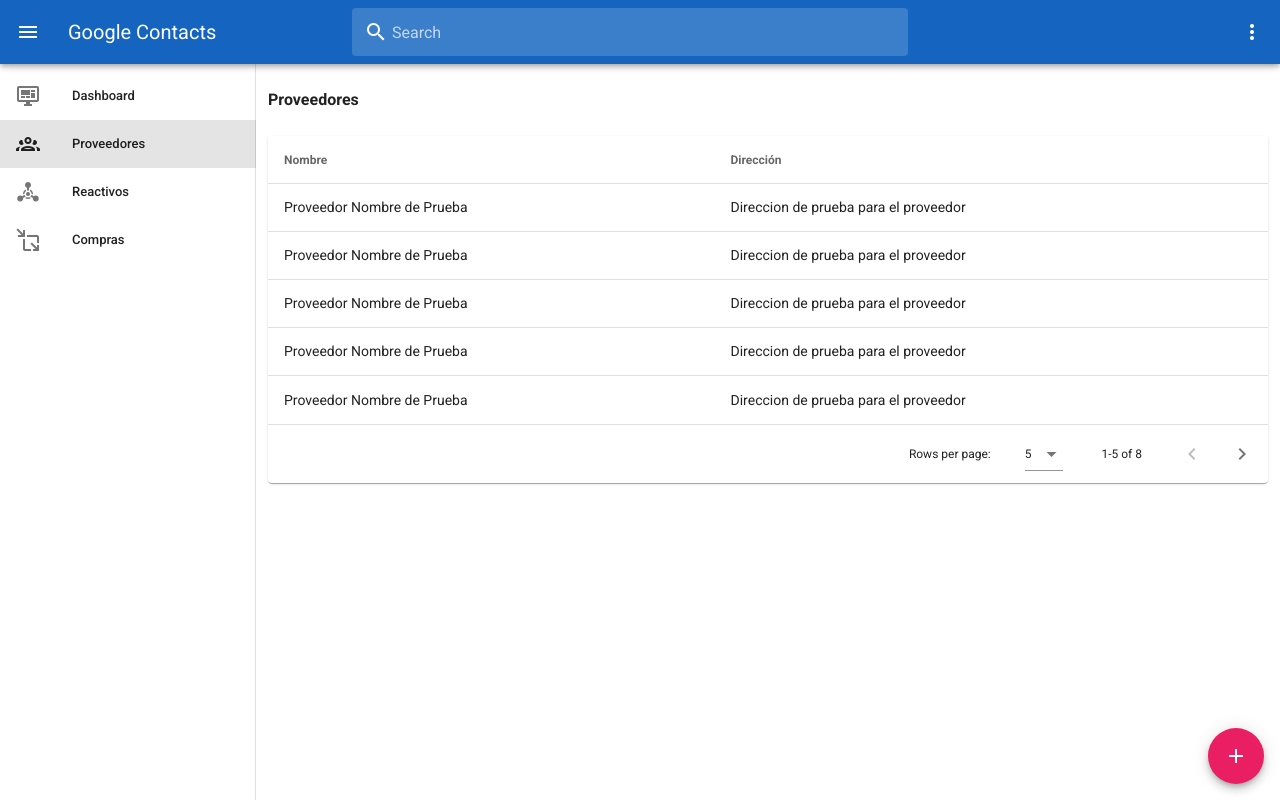
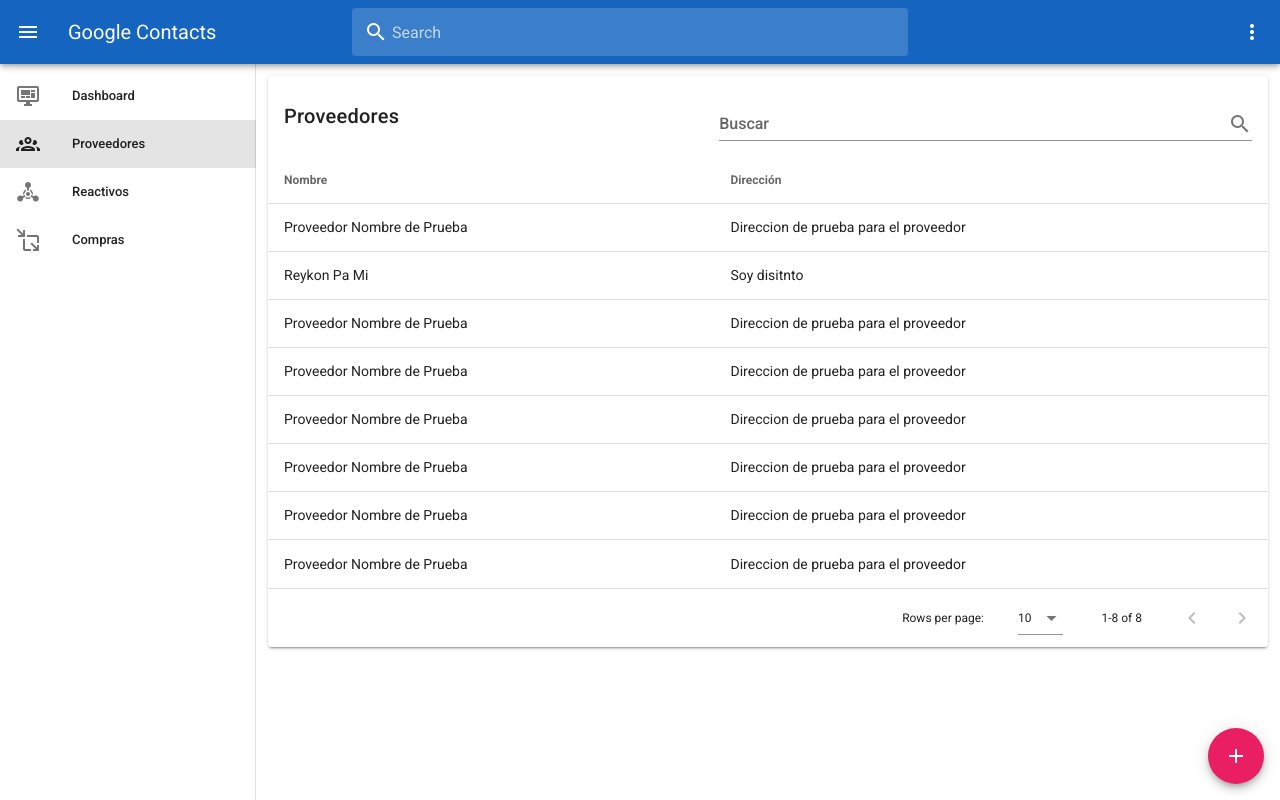
Before and after one commit to isasiluispy/admin-vuetify, a Vue app: page /proveedores in a window 1280 px wide. Built offline with nearby package versions, Linux system fonts and the light colour scheme; sample sign-in values are in the browser's storage.

Commit message:
datatables con search

```diff
--- a/src/views/CompraList.vue
+++ b/src/views/CompraList.vue
@@ -1,22 +1,24 @@
 <template>
     <div>
 
-        <v-row no-gutters align="start" justify="space-between" class="mt-3">
-            <v-col md="auto">
-                <h4>Compras</h4>
-            </v-col>
-        </v-row>
-
-        <v-row align="start" justify="space-between" class="mt-3">
-            <v-col>
-                <v-data-table
-                        :headers="headers"
-                        :items="rows"
-                        :items-per-page="5"
-                        class="elevation-1"
-                ></v-data-table>
-            </v-col>
-        </v-row>
+        <v-card>
+            <v-card-title>
+                Compras
+                <v-spacer></v-spacer>
+                <v-text-field
+                        v-model="search"
+                        append-icon="mdi-magnify"
+                        label="Buscar"
+                        single-line
+                        hide-details
+                ></v-text-field>
+            </v-card-title>
+            <v-data-table
+                    :headers="headers"
+                    :items="rows"
+                    :search="search"
+            ></v-data-table>
+        </v-card>
 
         <v-btn
                 bottom
@@ -38,6 +40,7 @@
     name: 'CompraList',
     data() {
       return {
+        search: '',
         headers: [
           {
             text: '# Factura',
--- a/src/views/ProveedorList.vue
+++ b/src/views/ProveedorList.vue
@@ -1,22 +1,24 @@
 <template>
     <div>
 
-        <v-row no-gutters align="start" justify="space-between" class="mt-3">
-            <v-col md="auto">
-                <h4>Proveedores</h4>
-            </v-col>
-        </v-row>
-
-        <v-row align="start" justify="space-between" class="mt-3">
-            <v-col>
-                <v-data-table
-                        :headers="headers"
-                        :items="rows"
-                        :items-per-page="5"
-                        class="elevation-1"
-                ></v-data-table>
-            </v-col>
-        </v-row>
+        <v-card>
+            <v-card-title>
+                Proveedores
+                <v-spacer></v-spacer>
+                <v-text-field
+                        v-model="search"
+                        append-icon="mdi-magnify"
+                        label="Buscar"
+                        single-line
+                        hide-details
+                ></v-text-field>
+            </v-card-title>
+            <v-data-table
+                    :headers="headers"
+                    :items="rows"
+                    :search="search"
+            ></v-data-table>
+        </v-card>
 
         <v-btn
                 bottom
@@ -38,6 +40,7 @@
     name: 'ProveedorList',
     data() {
       return {
+        search: '',
         headers: [
           {
             text: 'Nombre',
@@ -52,8 +55,8 @@
             direccion: 'Direccion de prueba para el proveedor',
           },
           {
-            nombre: 'Proveedor Nombre de Prueba',
-            direccion: 'Direccion de prueba para el proveedor',
+            nombre: 'Reykon Pa Mi',
+            direccion: 'Soy disitnto',
           },
           {
             nombre: 'Proveedor Nombre de Prueba',
--- a/src/views/ReactivoList.vue
+++ b/src/views/ReactivoList.vue
@@ -1,22 +1,24 @@
 <template>
     <div>
 
-        <v-row no-gutters align="start" justify="space-between" class="mt-3">
-            <v-col md="auto">
-                <h4>Reactivos</h4>
-            </v-col>
-        </v-row>
-
-        <v-row align="start" justify="space-between" class="mt-3">
-            <v-col>
-                <v-data-table
-                        :headers="headers"
-                        :items="rows"
-                        :items-per-page="5"
-                        class="elevation-1"
-                ></v-data-table>
-            </v-col>
-        </v-row>
+        <v-card>
+            <v-card-title>
+                Reactivos
+                <v-spacer></v-spacer>
+                <v-text-field
+                        v-model="search"
+                        append-icon="mdi-magnify"
+                        label="Buscar"
+                        single-line
+                        hide-details
+                ></v-text-field>
+            </v-card-title>
+            <v-data-table
+                    :headers="headers"
+                    :items="rows"
+                    :search="search"
+            ></v-data-table>
+        </v-card>
 
         <v-btn
                 bottom
@@ -38,6 +40,7 @@
     name: 'ReactivoList',
     data() {
       return {
+        search: '',
         headers: [
           {
             text: 'Nombre',
@@ -59,7 +62,7 @@
             nombre: 'Reactivo Nombre de Prueba',
           },
           {
-            nombre: 'Reactivo Nombre de Prueba',
+            nombre: 'Sigo aqui',
           },
           {
             nombre: 'Reactivo Nombre de Prueba',
```
